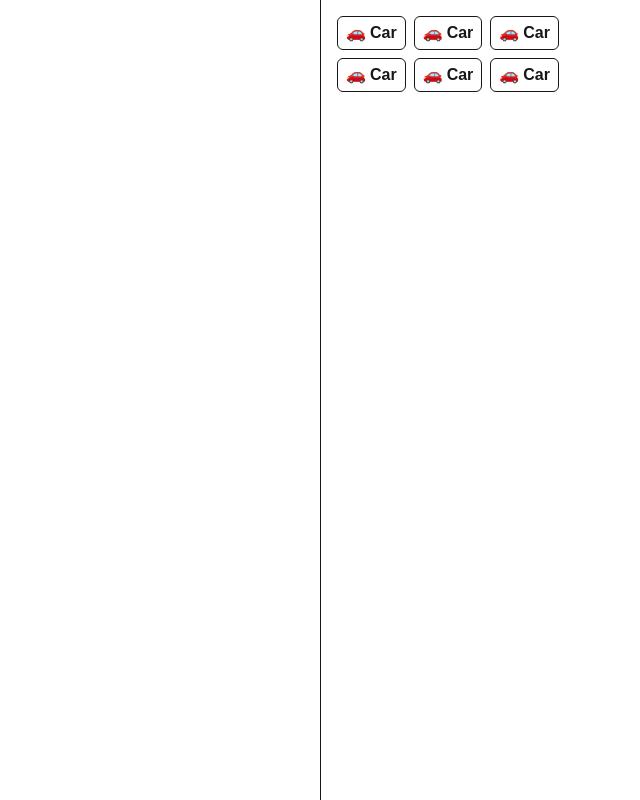
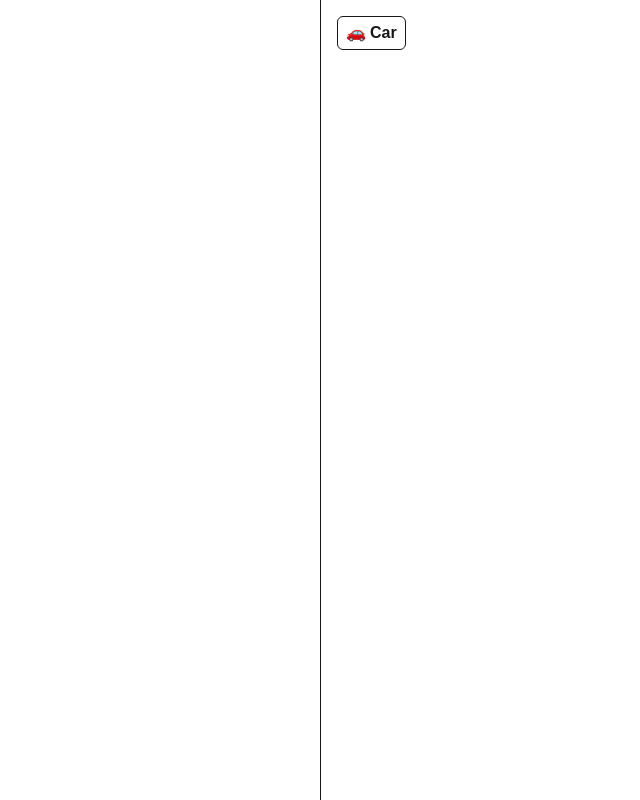
Before and after one commit to usefmahmud/infinite-craft, a Next.js app: page / in a window 1280 px wide. Shown: the whole page, without its empty margins (640-1280 px from the left). Built offline with nearby package versions, Linux system fonts and the light colour scheme.

Commit message:
feat: implement draggable elements and update sidebar structure

```diff
--- a/app/page.tsx
+++ b/app/page.tsx
@@ -1,11 +1,43 @@
+"use client";
+
+import Element from "@/components/element";
 import Sidebar from "@/components/sidebar";
+import { IElement } from "@/types/element";
+import {
+  DndContext,
+  DragEndEvent,
+  DragOverlay,
+  DragStartEvent,
+} from "@dnd-kit/core";
+import { useEffect, useState } from "react";
 
 const Home = () => {
+  const [activeElement, setActiveElement] = useState<IElement | null>(null);
+
+  const handleDragStart = (e: DragStartEvent) => {
+    const { active } = e;
+    setActiveElement(active.data.current?.element);
+  };
+
+  const handleDragEnd = (e: DragEndEvent) => {
+    setActiveElement(null);
+  };
+
+  useEffect(() => {
+    console.log(activeElement);
+  }, [activeElement]);
+
   return (
-    <div className="h-screen flex">
-      <main className="flex-1"></main>
-      <Sidebar />
-    </div>
+    <DndContext onDragStart={handleDragStart} onDragEnd={handleDragEnd}>
+      <div className="h-screen flex">
+        <main className="flex-1"></main>
+        <Sidebar />
+      </div>
+
+      <DragOverlay>
+        {activeElement && <Element element={activeElement} />}
+      </DragOverlay>
+    </DndContext>
   );
 };
 
--- /dev/null
+++ b/components/playground-element.tsx
@@ -0,0 +1,59 @@
+import { IPlaygroundElement } from "@/types/element";
+import React from "react";
+import Element from "./element";
+import { useDraggable, useDroppable } from "@dnd-kit/core";
+import { CSS } from "@dnd-kit/utilities";
+
+interface PlaygroundElementProps {
+  element: IPlaygroundElement;
+}
+
+const PlaygroundElement = ({ element }: PlaygroundElementProps) => {
+  const {
+    attributes,
+    listeners,
+    transform,
+    setNodeRef: setDraggableNodeRef,
+  } = useDraggable({
+    id: element.text,
+    data: {
+      type: "playground-element",
+      element,
+    },
+  });
+
+  const { setNodeRef: setDroppableNodeRef } = useDroppable({
+    id: element.text,
+    data: {
+      type: "playground-element",
+      element,
+    },
+  });
+
+  return (
+    <div
+      {...attributes}
+      {...listeners}
+      ref={setDraggableNodeRef}
+      style={{
+        transform: CSS.Transform.toString(transform),
+        position: "absolute",
+        width: "fit-content",
+        height: "fit-content",
+        x: element.x,
+        y: element.y,
+      }}
+    >
+      <div ref={setDroppableNodeRef}>
+        <Element
+          element={{
+            text: element.text,
+            emoji: element.emoji,
+          }}
+        />
+      </div>
+    </div>
+  );
+};
+
+export default PlaygroundElement;
--- /dev/null
+++ b/components/sidebar-element.tsx
@@ -0,0 +1,34 @@
+import { type IElement } from "@/types/element";
+import React from "react";
+import Element from "./element";
+import { useDraggable } from "@dnd-kit/core";
+import { CSS } from "@dnd-kit/utilities";
+
+interface SidebarElementProps {
+  element: IElement;
+}
+
+const SidebarElement = ({ element }: SidebarElementProps) => {
+  const { attributes, listeners, setNodeRef, transform } = useDraggable({
+    id: element.text,
+    data: {
+      type: "element",
+      element,
+    },
+  });
+
+  return (
+    <div
+      ref={setNodeRef}
+      {...attributes}
+      {...listeners}
+      style={{
+        transform: CSS.Transform.toString(transform),
+      }}
+    >
+      <Element element={element} />
+    </div>
+  );
+};
+
+export default SidebarElement;
--- a/components/sidebar.tsx
+++ b/components/sidebar.tsx
@@ -1,46 +1,18 @@
 import React from "react";
 import Element from "./element";
+import SidebarElement from "./sidebar-element";
 
 const Sidebar = () => {
   return (
-    <div className="h-screen border-l max-w-80 p-4">
+    <div className="h-screen border-l max-w-80 w-full p-4">
       <div className="flex gap-2 flex-wrap">
-        <Element
+        <SidebarElement
           element={{
             text: "Car",
             emoji: "🚗",
           }}
         />
-        <Element
-          element={{
-            text: "Car",
-            emoji: "🚗",
-          }}
-        />
-        <Element
-          element={{
-            text: "Car",
-            emoji: "🚗",
-          }}
-        />
-        <Element
-          element={{
-            text: "Car",
-            emoji: "🚗",
-          }}
-        />
-        <Element
-          element={{
-            text: "Car",
-            emoji: "🚗",
-          }}
-        />
-        <Element
-          element={{
-            text: "Car",
-            emoji: "🚗",
-          }}
-        />
+
       </div>
     </div>
   );
--- a/types/element.d.ts
+++ b/types/element.d.ts
@@ -3,7 +3,7 @@ export interface IElement {
   emoji: string;
 }
 
-export interface IActiveElement extends IElement {
+export interface IPlaygroundElement extends IElement {
   id: string;
   x: number;
   y: number;
```
